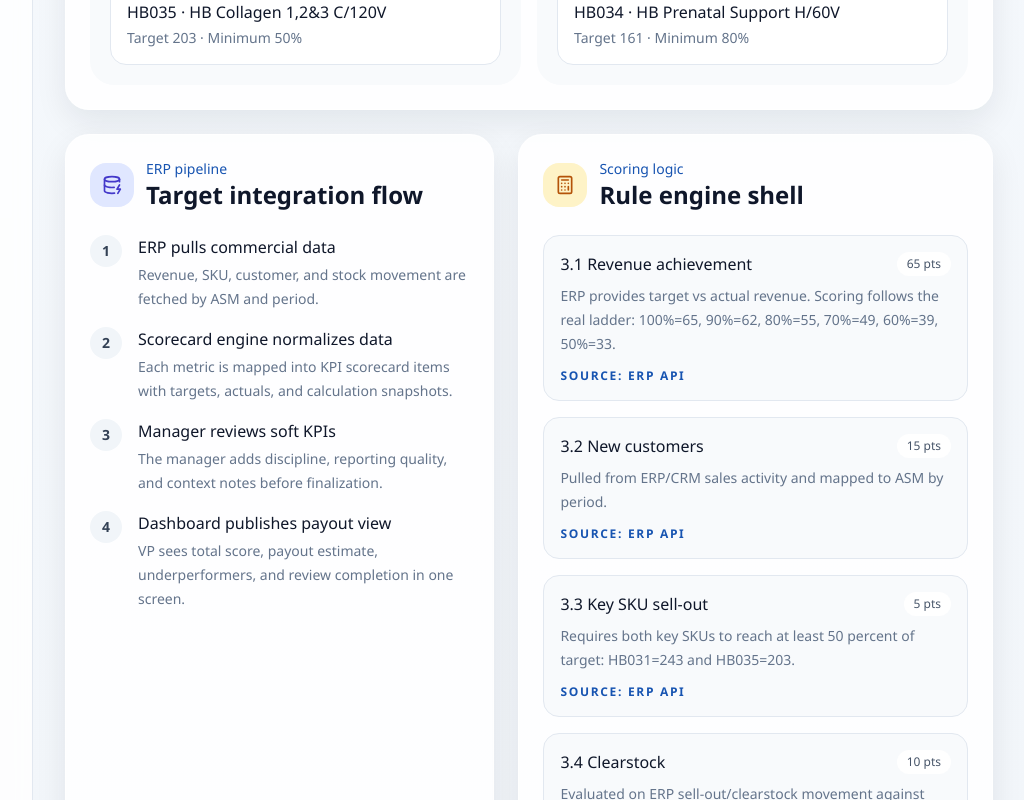
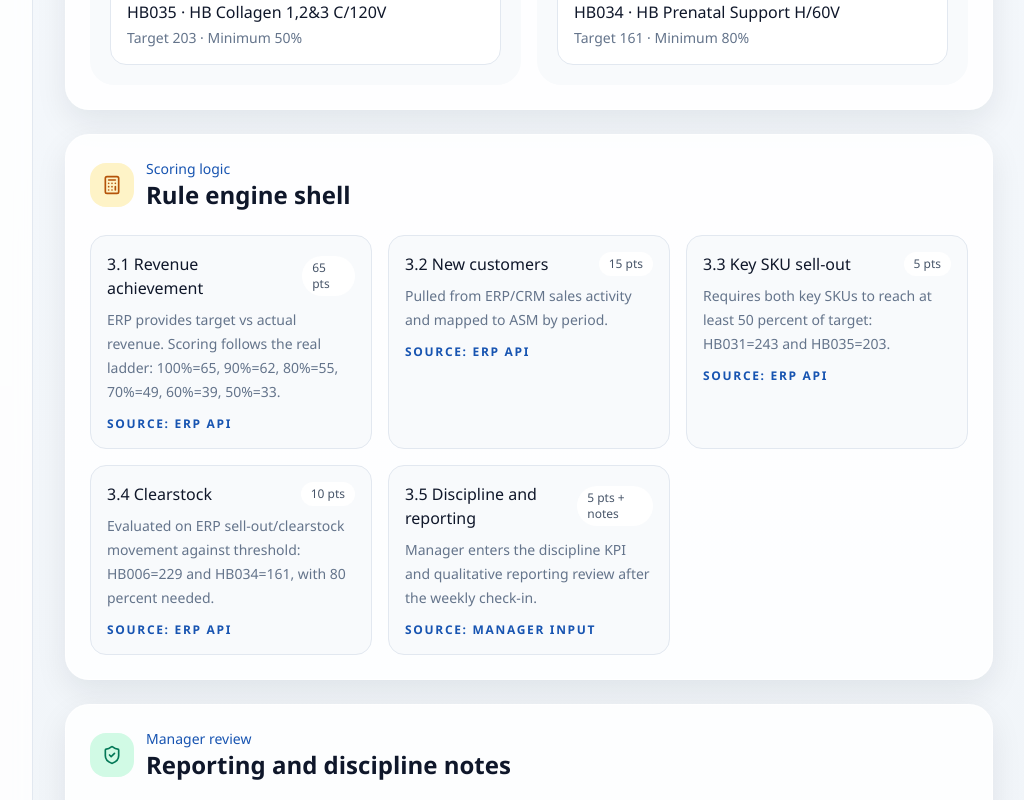
Before and after one commit to dphung88/hb-execution-os, a Next.js app: page /sales-performance in a window 1280 px wide. Shown: the part 1620-2420 px from the top of the page, without its empty margins (255-1279 px from the left). Built offline with nearby package versions, Linux system fonts and the light colour scheme; no server answers; the database is empty.

Commit message:
Default sales KPI to latest live month and simplify sections

```diff
--- a/components/sales/sales-performance-hub.tsx
+++ b/components/sales/sales-performance-hub.tsx
@@ -1,8 +1,8 @@
 import Link from "next/link";
-import { ArrowRight, BarChart3, Calculator, DatabaseZap, ShieldCheck, Users } from "lucide-react";
+import { ArrowRight, BarChart3, Calculator, ShieldCheck, Users } from "lucide-react";
 
 import { syncSalesPeriodAction } from "@/app/(app)/sales-performance/actions";
-import { demoErpPipeline, salesKpiProducts, salesScoringRules } from "@/lib/demo-data";
+import { salesKpiProducts, salesScoringRules } from "@/lib/demo-data";
 import type { SalesAsmResolved, SalesPeriodOption } from "@/lib/sales/queries";
 import type { SalesAsmScorecard } from "@/lib/sales/scorecards";
 
@@ -308,34 +308,7 @@ export function SalesPerformanceHub({
         </div>
       </section>
 
-      <section className="grid gap-6 xl:grid-cols-[0.95fr,1.05fr]">
-        <div className="rounded-3xl border border-white/70 bg-white/85 p-6 shadow-panel">
-          <div className="flex items-center gap-3">
-            <div className="rounded-2xl bg-indigo-100 p-3 text-indigo-700">
-              <DatabaseZap className="h-5 w-5" />
-            </div>
-            <div>
-              <p className="text-sm font-medium text-brand-700">ERP pipeline</p>
-              <h2 className="text-2xl font-semibold text-slate-900">Target integration flow</h2>
-            </div>
-          </div>
-
-          <div className="mt-6 space-y-4">
-            {demoErpPipeline.map((step, index) => (
-              <div key={step.step} className="flex gap-4">
-                <div className="flex h-8 w-8 shrink-0 items-center justify-center rounded-full bg-slate-100 text-sm font-semibold text-slate-700">
-                  {index + 1}
-                </div>
-                <div>
-                  <p className="font-medium text-slate-900">{step.step}</p>
-                  <p className="mt-1 text-sm leading-6 text-slate-500">{step.detail}</p>
-                </div>
-              </div>
-            ))}
-          </div>
-        </div>
-
-        <div className="rounded-3xl border border-white/70 bg-white/85 p-6 shadow-panel">
+      <section className="rounded-3xl border border-white/70 bg-white/85 p-6 shadow-panel">
         <div className="flex items-center gap-3">
           <div className="rounded-2xl bg-amber-100 p-3 text-amber-700">
             <Calculator className="h-5 w-5" />
@@ -346,7 +319,7 @@ export function SalesPerformanceHub({
           </div>
         </div>
 
-          <div className="mt-6 grid gap-4">
+        <div className="mt-6 grid gap-4 xl:grid-cols-3">
           {salesScoringRules.map((rule) => (
             <div key={rule.name} className="rounded-2xl border border-slate-200 bg-slate-50 px-4 py-4">
               <div className="flex items-center justify-between gap-3">
@@ -361,7 +334,6 @@ export function SalesPerformanceHub({
               </p>
             </div>
           ))}
-          </div>
         </div>
       </section>
 
--- a/lib/sales/queries.ts
+++ b/lib/sales/queries.ts
@@ -213,7 +213,7 @@ export async function getSalesAsms(periodKey?: string | null): Promise<SalesAsmR
 export async function getSalesScorecardsData(periodKey?: string | null) {
   const [asms, periods] = await Promise.all([getSalesAsms(periodKey), getAvailableSalesPeriods()]);
   const scorecards = getSalesScorecards(asms);
-  const selectedPeriod = periodKey ?? periods[0]?.key ?? salesPeriods[0]?.key ?? "";
+  const selectedPeriod = periodKey ?? asms[0]?.periodKey ?? periods[0]?.key ?? salesPeriods[0]?.key ?? "";
 
   return {
     asms,
```
Lines whose indentation alone changed are shown as unchanged.
